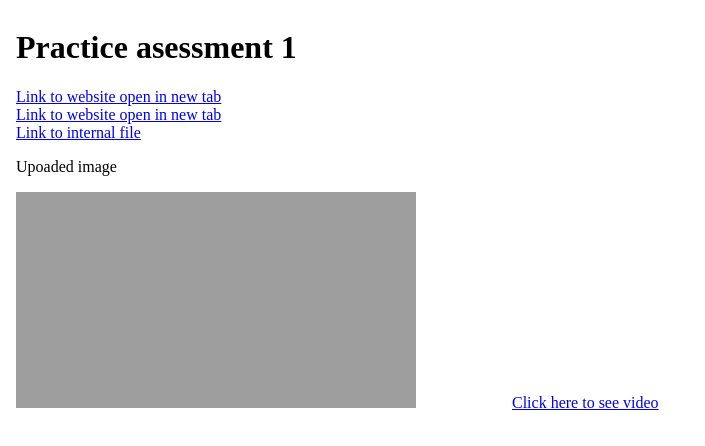
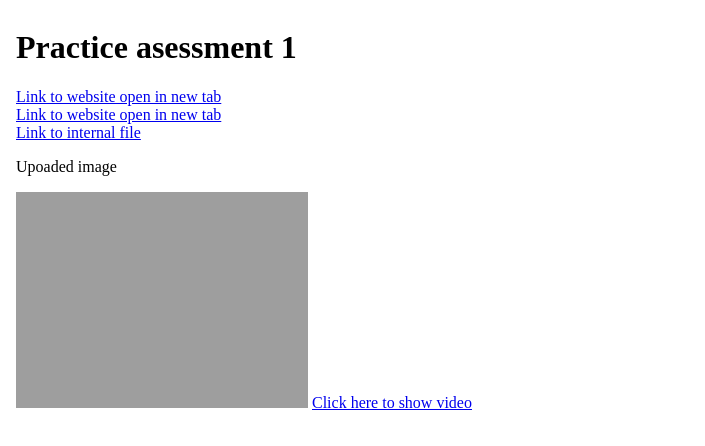
Before and after one commit to 9370987200/handson-no-3, a plain HTML site: page index 2.html in a window 1280 px wide. Shown: the whole page, without its empty margins (0-705 px from the left). Drawn offline with Linux system fonts and the light colour scheme.

Commit message:
first commit

```diff
--- a/index 2.html
+++ b/index 2.html
@@ -7,7 +7,7 @@
     <title>Document</title>
 </head>
 <body>
-    <iframe src="./index.html" height="400" width="500" frameborder="0"></iframe>
-    <a href="./index 1.html">Click here to see video</a>
+    <iframe src="./index.html" height="400" width="300" frameborder="0"></iframe>
+    <a href="./index 1.html"> Click here to show video</a>
 </body>
 </html>
```
